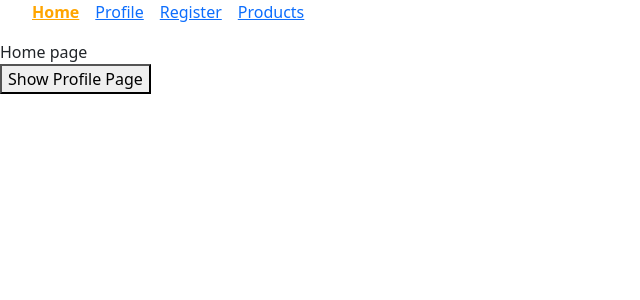
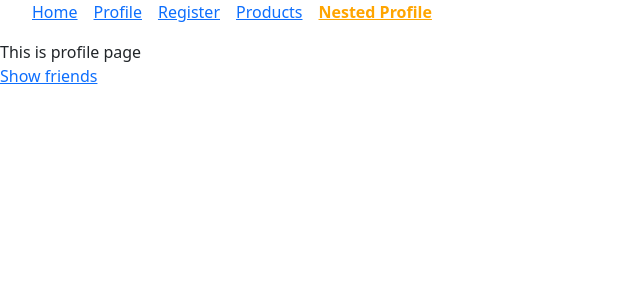
Before and after one commit to christianboyle/react-router-6-course, a React (Vite) app: page /profile-nested in a window 1280 px wide. Before the commit this address led to /. Shown: the top 300 px of the page, without its empty margins (0-640 px from the left). Built offline with nearby package versions, Linux system fonts and the light colour scheme.

Commit message:
working with nested routes

```diff
--- /dev/null
+++ b/src/components/Friends.jsx
@@ -0,0 +1,16 @@
+import React from 'react'
+
+const Friends = () => {
+  return (
+    <>
+      <ul>
+        Friends
+        <li>Jerry</li>
+        <li>Alex</li>
+        <li>James</li>
+      </ul>
+    </>
+  )
+}
+
+export default Friends
--- a/src/components/Header.jsx
+++ b/src/components/Header.jsx
@@ -37,6 +37,14 @@ const Header = () => {
             Products
           </NavLink>
         </li>
+        <li>
+          <NavLink
+            to='/profile-nested'
+            className={({ isActive }) => (isActive ? 'highlight' : '')}
+          >
+            Nested Profile
+          </NavLink>
+        </li>
       </ul>
     </>
   )
--- /dev/null
+++ b/src/components/ProfileNested.jsx
@@ -0,0 +1,17 @@
+import React from 'react'
+import { Link, Route, Routes } from 'react-router-dom'
+import Friends from './Friends'
+
+const ProfileNested = () => {
+  return (
+    <>
+      <div>This is profile page</div>
+      <Link to='/profile-nested/friends'>Show friends</Link>
+      <Routes>
+        <Route path='friends' element={<Friends />} />
+      </Routes>
+    </>
+  )
+}
+
+export default ProfileNested
--- a/src/main.jsx
+++ b/src/main.jsx
@@ -8,6 +8,7 @@ import Header from './components/Header'
 import Register from './components/Register'
 import UserDetails from './components/UserDetails'
 import Products from './components/Products'
+import ProfileNested from './components/ProfileNested'
 import 'bootstrap/dist/css/bootstrap.min.css'
 import './index.css'
 
@@ -20,6 +21,7 @@ ReactDOM.createRoot(document.getElementById('root')).render(
       <Route path='/register' element={<Register />} />
       <Route path='/details' element={<UserDetails />} />
       <Route path='/products' element={<Products />} />
+      <Route path='/profile-nested/*' element={<ProfileNested />} />
       <Route path='*' element={<Navigate to='/' />} />
     </Routes>
   </BrowserRouter>
```
